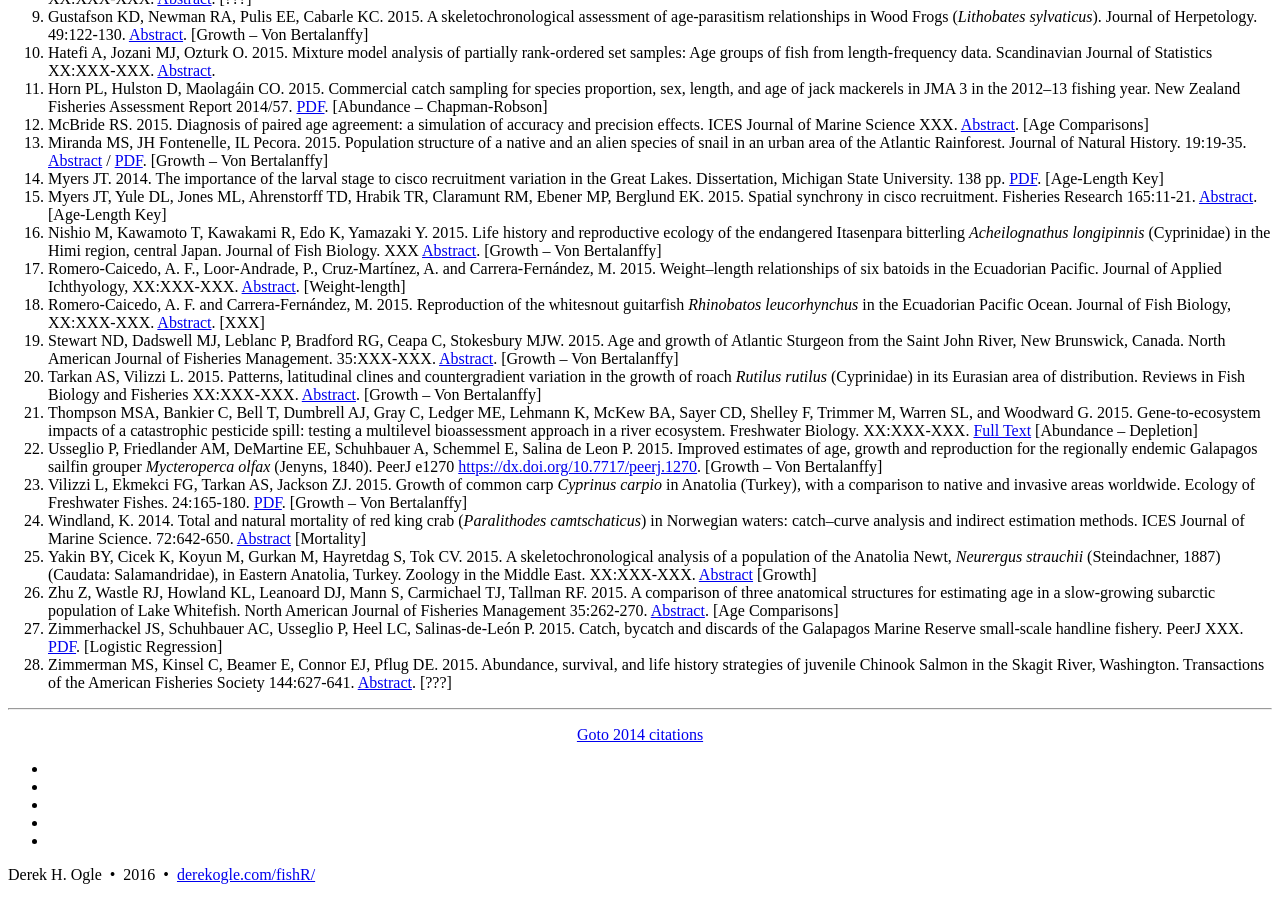
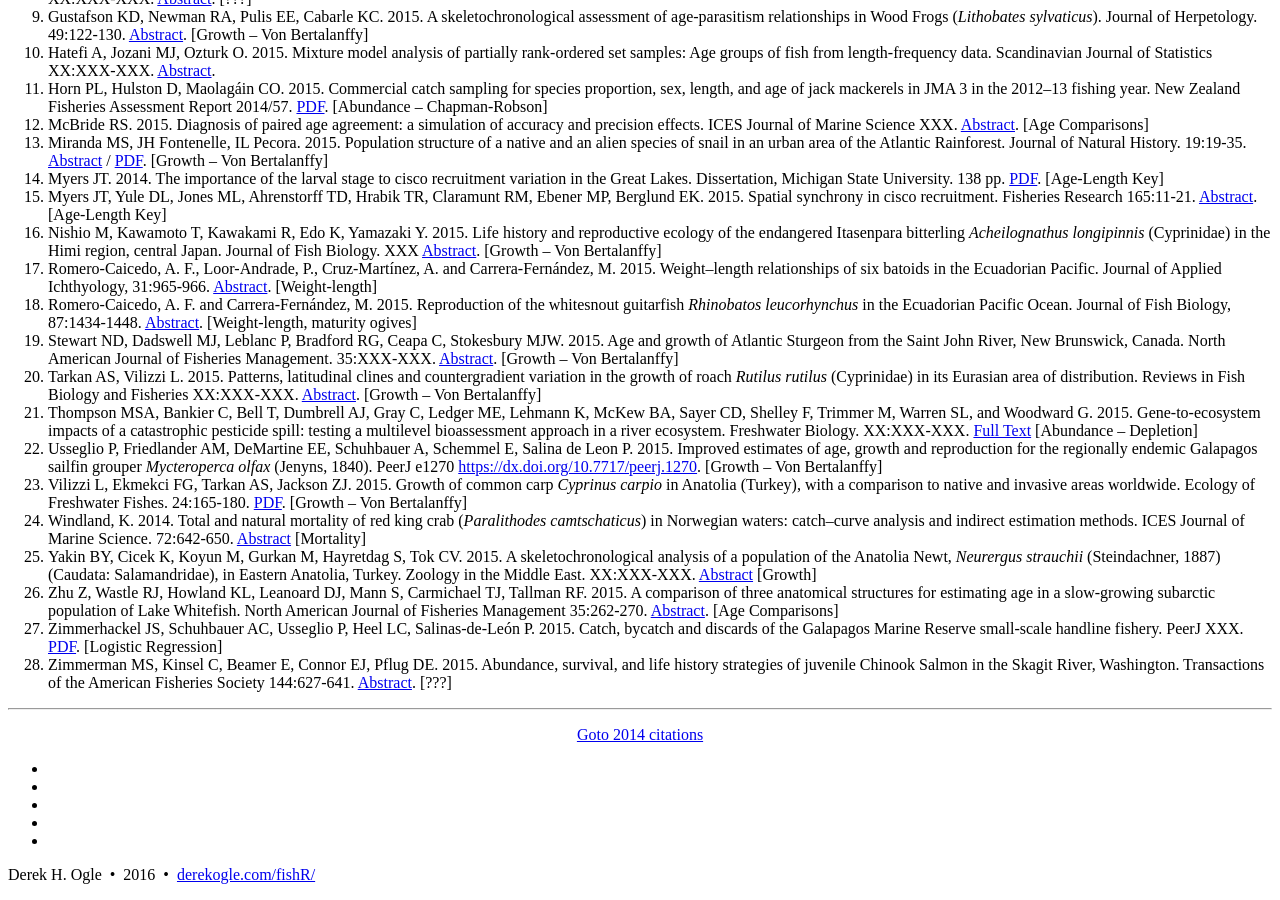
Before and after one commit to droglenc/fishR, a Jekyll site: the page built from exposure/exposure-citations15.md, in a window 1280 px wide and 900 px high, scrolled down 959 px. Built offline with Jekyll 4.4.1, drawn with Linux system fonts in a browser that asks for light colours.

Commit message:
updated citations

```diff
--- a/exposure/exposure-citations15.md
+++ b/exposure/exposure-citations15.md
@@ -23,8 +23,8 @@ css: "/css/exposure-citation.css"
 1. Myers JT.  2014. The importance of the larval stage to cisco recruitment variation in the Great Lakes.  Dissertation, Michigan State University.  138 pp.  [PDF](http://qfc.fw.msu.edu/Publications/Theses_Dissertations/2015/Myers_Dissertation_02_24_15.pdf).  [Age-Length Key]
 1. Myers JT, Yule DL, Jones ML, Ahrenstorff TD, Hrabik TR, Claramunt RM, Ebener MP, Berglund EK.  2015.  Spatial synchrony in cisco recruitment.  Fisheries Research 165:11-21.  [Abstract](http://www.sciencedirect.com/science/article/pii/S0165783615000028).  [Age-Length Key]
 1. Nishio M, Kawamoto T, Kawakami R, Edo K, Yamazaki Y.  2015.  Life history and reproductive ecology of the endangered Itasenpara bitterling *Acheilognathus longipinnis* (Cyprinidae) in the Himi region, central Japan.  Journal of Fish Biology.  XXX  [Abstract](http://onlinelibrary.wiley.com/doi/10.1111/jfb.12739/abstract;jsessionid=5D2AC4215FC5960896C29AE62D5D1300.f02t04?userIsAuthenticated=false&amp;deniedAccessCustomisedMessage=).  [Growth -- Von Bertalanffy]
-1. Romero-Caicedo, A. F., Loor-Andrade, P., Cruz-Martínez, A. and Carrera-Fernández, M.  2015.  Weight–length relationships of six batoids in the Ecuadorian Pacific.  Journal of Applied Ichthyology, XX:XXX-XXX.  [Abstract](http://onlinelibrary.wiley.com/doi/10.1111/jai.12829/abstract).  [Weight-length]
-1. Romero-Caicedo, A. F. and Carrera-Fernández, M.  2015.  Reproduction of the whitesnout guitarfish *Rhinobatos leucorhynchus* in the Ecuadorian Pacific Ocean.  Journal of Fish Biology, XX:XXX-XXX.  [Abstract](http://onlinelibrary.wiley.com/doi/10.1111/jfb.12794/full).  [XXX]
+1. Romero-Caicedo, A. F., Loor-Andrade, P., Cruz-Martínez, A. and Carrera-Fernández, M.  2015.  Weight–length relationships of six batoids in the Ecuadorian Pacific.  Journal of Applied Ichthyology, 31:965-966.  [Abstract](http://onlinelibrary.wiley.com/doi/10.1111/jai.12829/abstract).  [Weight-length]
+1. Romero-Caicedo, A. F. and Carrera-Fernández, M.  2015.  Reproduction of the whitesnout guitarfish *Rhinobatos leucorhynchus* in the Ecuadorian Pacific Ocean.  Journal of Fish Biology, 87:1434-1448.  [Abstract](http://onlinelibrary.wiley.com/doi/10.1111/jfb.12794/full).  [Weight-length, maturity ogives]
 1. Stewart ND, Dadswell MJ, Leblanc P, Bradford RG, Ceapa C, Stokesbury MJW.  2015.  Age and growth of Atlantic Sturgeon from the Saint John River, New Brunswick, Canada.  North American Journal of Fisheries Management.  35:XXX-XXX.  [Abstract](http://www.tandfonline.com/doi/abs/10.1080/02755947.2015.1011359#.VTHK2yFVhBc).  [Growth -- Von Bertalanffy]
 1. Tarkan AS, Vilizzi L.  2015.  Patterns, latitudinal clines and countergradient variation in the growth of roach *Rutilus rutilus* (Cyprinidae) in its Eurasian area of distribution.  Reviews in Fish Biology and Fisheries XX:XXX-XXX.  [Abstract](http://link.springer.com/article/10.1007/s11160-015-9398-6#).  [Growth -- Von Bertalanffy]
 1. Thompson MSA, Bankier C, Bell T, Dumbrell AJ, Gray C, Ledger ME, Lehmann K, McKew BA, Sayer CD, Shelley F, Trimmer M, Warren SL, and Woodward G.  2015.  Gene-to-ecosystem impacts of a catastrophic pesticide spill: testing a multilevel bioassessment approach in a river ecosystem.  Freshwater Biology.  XX:XXX-XXX. [Full Text](http://onlinelibrary.wiley.com/doi/10.1111/fwb.12676/full)  [Abundance -- Depletion]
```
